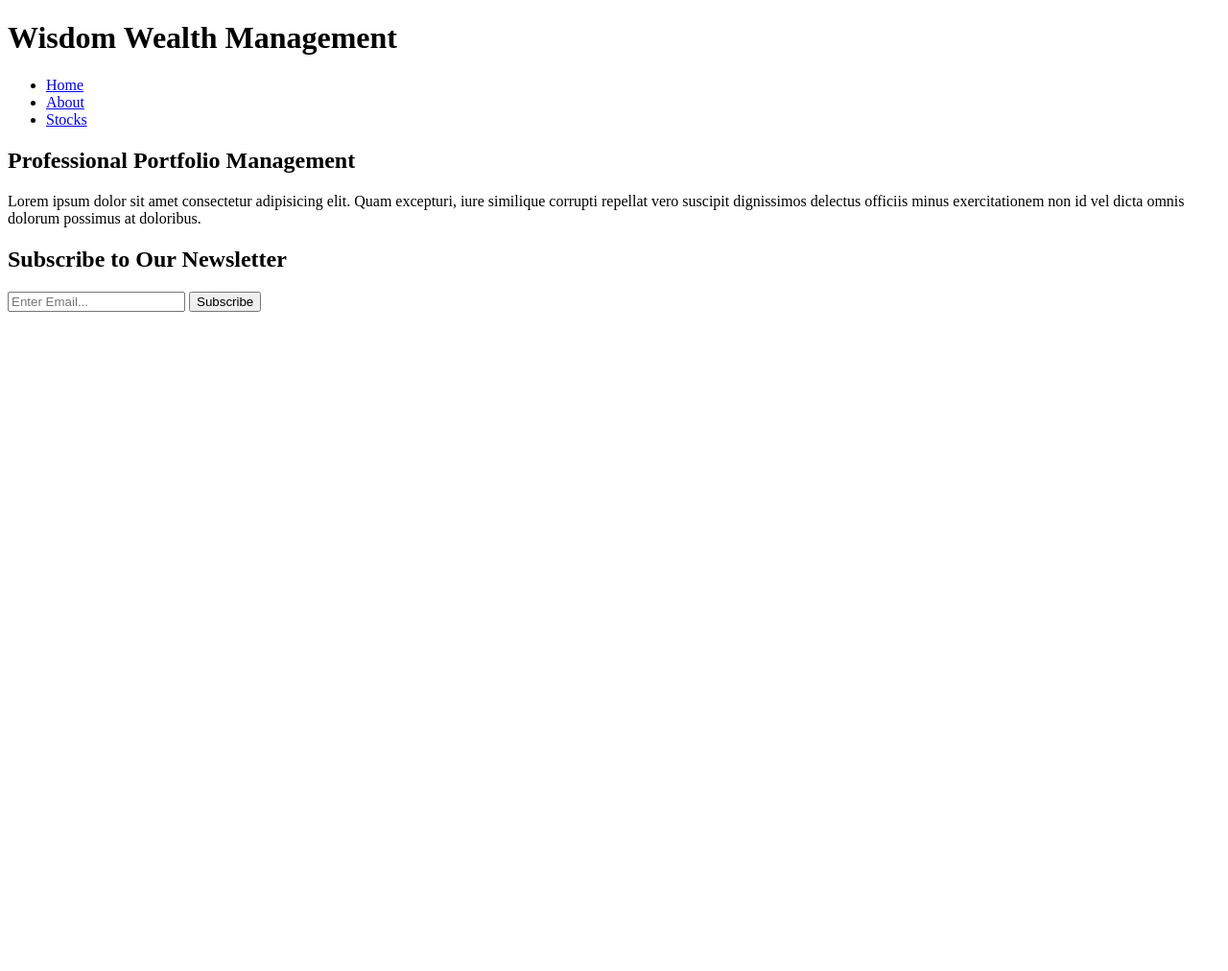
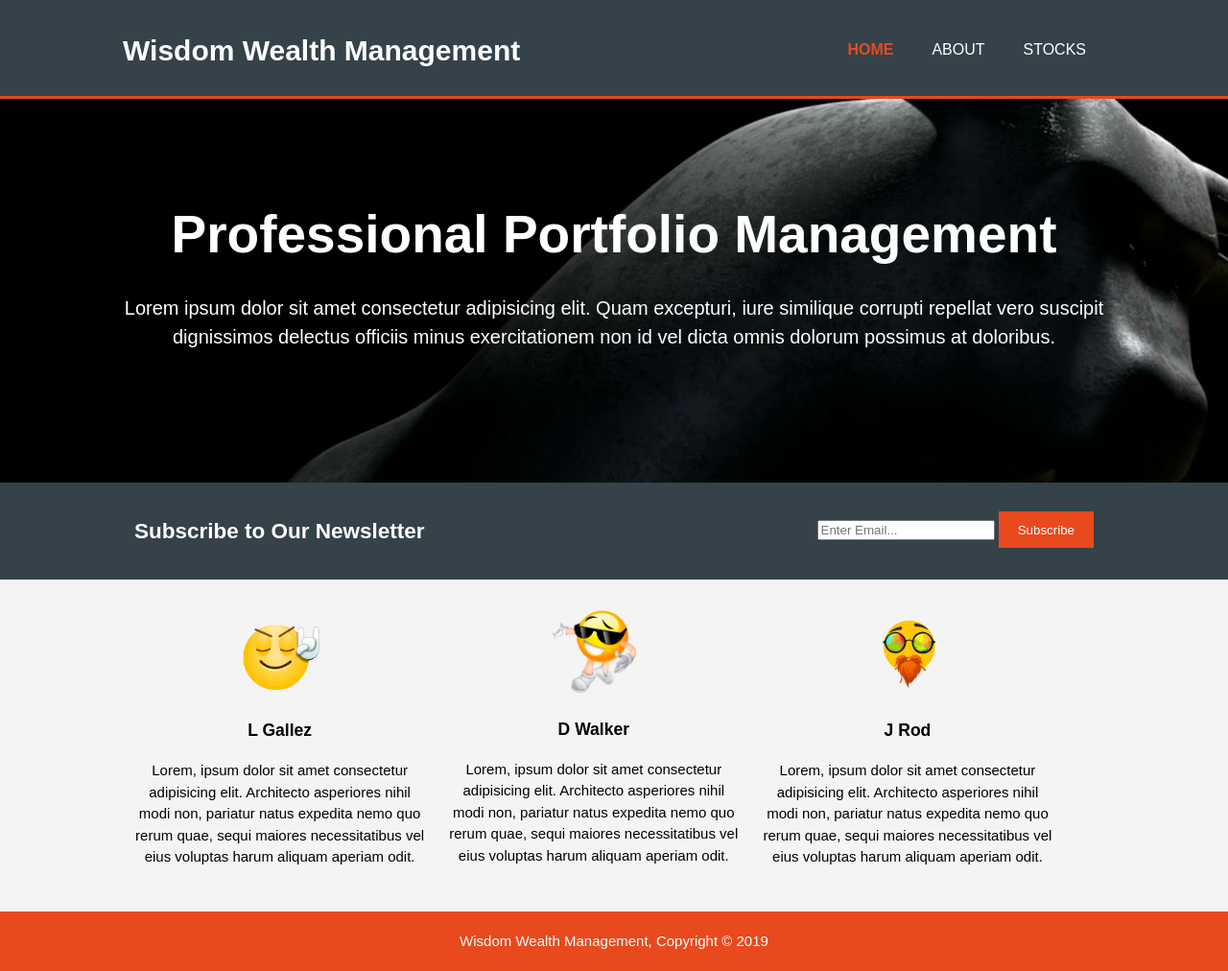
Before and after one commit to projectoneda/projectoneda.github.io, a plain HTML site: page presentation/index.html in a window 1280 px wide. Shown: the whole page at 96% size. Before the commit the page ends 800 px from the top, so only its background shows below. Drawn offline with Linux system fonts and the light colour scheme.

Commit message:
web refresh

```diff
--- a/presentation/index.html
+++ b/presentation/index.html
@@ -16,14 +16,15 @@
                 </div>
                 <nav>
                     <ul>
-                        <li><a href="index.html">Home</a></li>
-                        <li><a href="index.html">About</a></li>
-                        <li><a href="index.html">Stocks</a></li>
+                        <li class="current"><a href="index.html">Home</a></li>
+                        <li><a href="about.html">About</a></li>
+                        <li><a href="stocks.html">Stocks</a></li>
 
                     </ul>
                 </nav>
             </div>
         </header>
+
         <section id="showcase">
             <div class="container">
                 <h1>Professional Portfolio Management</h1>
@@ -40,5 +41,30 @@
                     </form>
             </div>
         </section>
+
+        <section id="boxes">
+            <div class="container">
+                <div class="box">
+                    <img src="layla.gif" alt="layla">
+                    <h3>L Gallez</h3>
+                    <p>Lorem, ipsum dolor sit amet consectetur adipisicing elit. Architecto asperiores nihil modi non, pariatur natus expedita nemo quo rerum quae, sequi maiores necessitatibus vel eius voluptas harum aliquam aperiam odit.</p>
+                </div>
+
+                <div class="box">
+                    <img src="don.png" alt="don">
+                    <h3>D Walker</h3>
+                    <p>Lorem, ipsum dolor sit amet consectetur adipisicing elit. Architecto asperiores nihil modi non, pariatur natus expedita nemo quo rerum quae, sequi maiores necessitatibus vel eius voluptas harum aliquam aperiam odit.</p>
+                </div>
+
+                <div class="box">
+                    <img src="jrod.png" alt="jrod">
+                    <h3>J Rod</h3>
+                    <p>Lorem, ipsum dolor sit amet consectetur adipisicing elit. Architecto asperiores nihil modi non, pariatur natus expedita nemo quo rerum quae, sequi maiores necessitatibus vel eius voluptas harum aliquam aperiam odit.</p>
+                </div>
+            </div>
+        </section>
+
+        <footer>Wisdom Wealth Management, Copyright &copy; 2019</footer>
+
     </body>
 </html>
--- a/presentation/styles.css
+++ b/presentation/styles.css
@@ -0,0 +1,153 @@
+body{
+    font-family: Arial, Helvetica, sans-serif;
+    font-size: 15px;
+    line-height: 1.5;
+    font: 15px/1.5;
+    padding: 0;
+    margin: 0;
+    background-color: #f4f4f4;
+}
+
+.container{
+    width: 80%;
+    margin: auto;
+    overflow: hidden;
+}
+
+header{
+    background: #35424a;
+    color: #fff;
+    padding-top: 30px;
+    min-height: 70px;
+    border-bottom: #e8491d 3px solid;
+}
+
+header a{
+    color: #fff;
+    text-decoration: none;
+    text-transform: uppercase;
+    font-size: 16px;
+}
+
+ul{
+    margin: 0;
+    padding: 0;
+}
+
+.button-1{
+    height: 38px;
+    background: #e8491d;
+    border: 0;
+    padding-left: 20px;
+    padding-right: 20px;
+    color: #fff;
+}
+
+.dark{
+    padding: 15px;
+    background: #35424a;
+    color: #fff;
+    margin-top: 10px;
+    margin-bottom: 10px;
+}
+
+header li{
+    float: left;
+    display: inline;
+    padding: 0 20px 0 20px;
+}
+
+header #branding{
+    float: left;
+}
+
+header #branding h1{
+    margin: 0;
+}
+
+header nav{
+    float: right;
+    margin-top: 10px;
+}
+
+header .highlight, header .current a{
+    color: #e8491d;
+    font-weight: bold;
+}
+
+header a:hover{
+    color: #ccc;
+    font-weight: bold;
+}
+
+#showcase{
+    min-height: 400px;
+    background: url('showcase.png') no-repeat 0;
+    text-align: center;
+    color: #fff;
+}
+
+#showcase h1{
+    margin-top: 100px;
+    font-size: 55px;
+    margin-bottom: 10px;
+}
+
+#showcase p{
+    font-size: 20px;
+}
+
+#newsletter{
+    padding: 15px;
+    color: #fff;
+    background: #35424a;
+}
+
+#newsletter h1{
+    float: left;
+}
+
+#newsletter form {
+    float: right;
+    margin-top: 15px;
+}
+
+#newletter input[type="email"]{
+    padding: 4px;
+    height: 25px;
+    width: 250px;
+}
+
+#boxes{
+    margin-top: 20px;
+}
+
+#boxes .box{
+    float: left;
+    text-align: center;
+    width: 30%;
+    padding: 10px;
+}
+
+#boxes .box img{
+    width: 90px;
+}
+
+aside#sidebar{
+    float: right;
+    width: 30%;
+    margin-top: 10px;
+}
+
+article#main-col{
+    float: left;
+    width: 65%;
+}
+
+footer{
+    padding: 20px;
+    margin-top: 20px;
+    color: #fff;
+    background-color: #e8491d;
+    text-align: center;
+}
```
Also changed, not shown: presentation/about.html (added, +58 -0 lines), presentation/don.png (added), presentation/jrod.png (added), presentation/jrod2.png (added), presentation/layla.gif (added), presentation/layla2.png (added), presentation/showcase.png (added), presentation/stocks.html (added).
